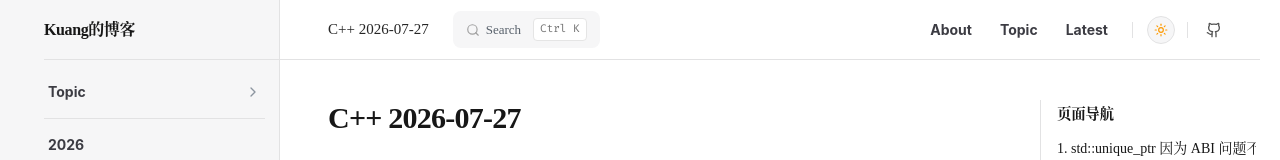
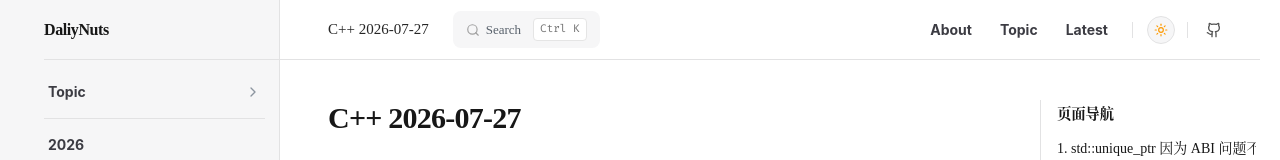
Before and after one commit to RippyKuang/rippykuang.github.io, a React (Vite) app: page / in a window 1280 px wide. Shown: the top 160 px of the page. Built offline with nearby package versions, Linux system fonts and the light colour scheme.

Commit message:
modified:   README.md 	modified:   index.html 	modified:   metadata.json 	modified:   src/components/Header.tsx 	modified:   src/content/about.md 	modified:   src/data/blogData.ts

```diff
--- a/index.html
+++ b/index.html
@@ -3,7 +3,7 @@
   <head>
     <meta charset="UTF-8" />
     <meta name="viewport" content="width=device-width, initial-scale=1.0" />
-    <title>Kuang的博客</title>
+    <title>Daliy Nuts</title>
     <meta name="description" content="个人技术随笔与日报" />
     <meta property="og:title" content="个人技术博客" />
     <meta property="og:description" content="个人技术随笔与日报" />
--- a/metadata.json
+++ b/metadata.json
@@ -1,5 +1,5 @@
 {
-  "name": "Kuang的博客",
+  "name": "Daliy Nuts",
   "description": "参考设计精心打造的高品质个人技术博客，具备完整的归档侧边栏、代码高亮、全文搜索、暗色模式与全响应式布局。",
   "requestFramePermissions": [],
   "majorCapabilities": ["MAJOR_CAPABILITY_SERVER_SIDE_GEMINI_API"]
--- a/src/components/Header.tsx
+++ b/src/components/Header.tsx
@@ -125,7 +125,7 @@
 
           {/* GitHub Repo Link */}
           <a
-            href="https://github.com/rippykuang/rippykuang.github.io"
+            href="https://github.com/rippykuang"
             target="_blank"
             rel="noopener noreferrer"
             className="p-1.5 text-neutral-600 dark:text-neutral-400 hover:text-black dark:hover:text-white transition-colors"
--- a/src/content/about.md
+++ b/src/content/about.md
@@ -3,7 +3,7 @@
 date: "2026-07-25"
 ---
 
-欢迎来到Kuang的博客。这是我的个人技术日常随笔与代码备忘录。
+欢迎来到Daliy Nuts。这是我的个人技术日常随笔与代码备忘录。
 
 关注领域主要包括现代 C++（C++20/23/26 语言标准与编译期元编程）、系统级编程、Rust 以及高性能并发架构。
 
--- a/src/data/blogData.ts
+++ b/src/data/blogData.ts
@@ -42,4 +42,4 @@
   }[];
 }
 
-export const BLOG_TITLE = "Kuang的博客";
+export const BLOG_TITLE = "DaliyNuts";
```
Also changed, not shown: 1 other file (tests, documents, lock files or other folders).
